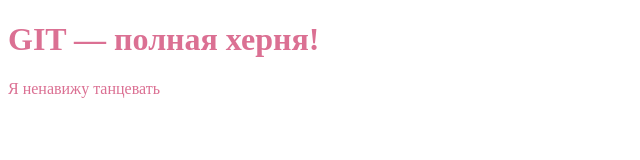
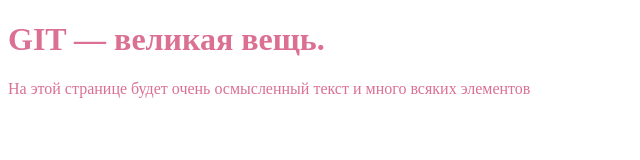
Before and after one commit to deStruct-code/Lesson1, a plain HTML site: page index.html in a window 1280 px wide. Shown: the whole page, without its empty margins (0-640 px from the left). Drawn offline with Linux system fonts and the light colour scheme.

Commit message:
new info

```diff
--- a/index.html
+++ b/index.html
@@ -8,10 +8,10 @@
 </head>
 <body>
     <h1>
-        GIT — полная херня!
+        GIT — великая вещь.
     </h1>
     <p>
-        Я ненавижу танцевать
+        На этой странице будет очень осмысленный текст и много всяких элементов
     </p>
 </body>
 </html>
```
